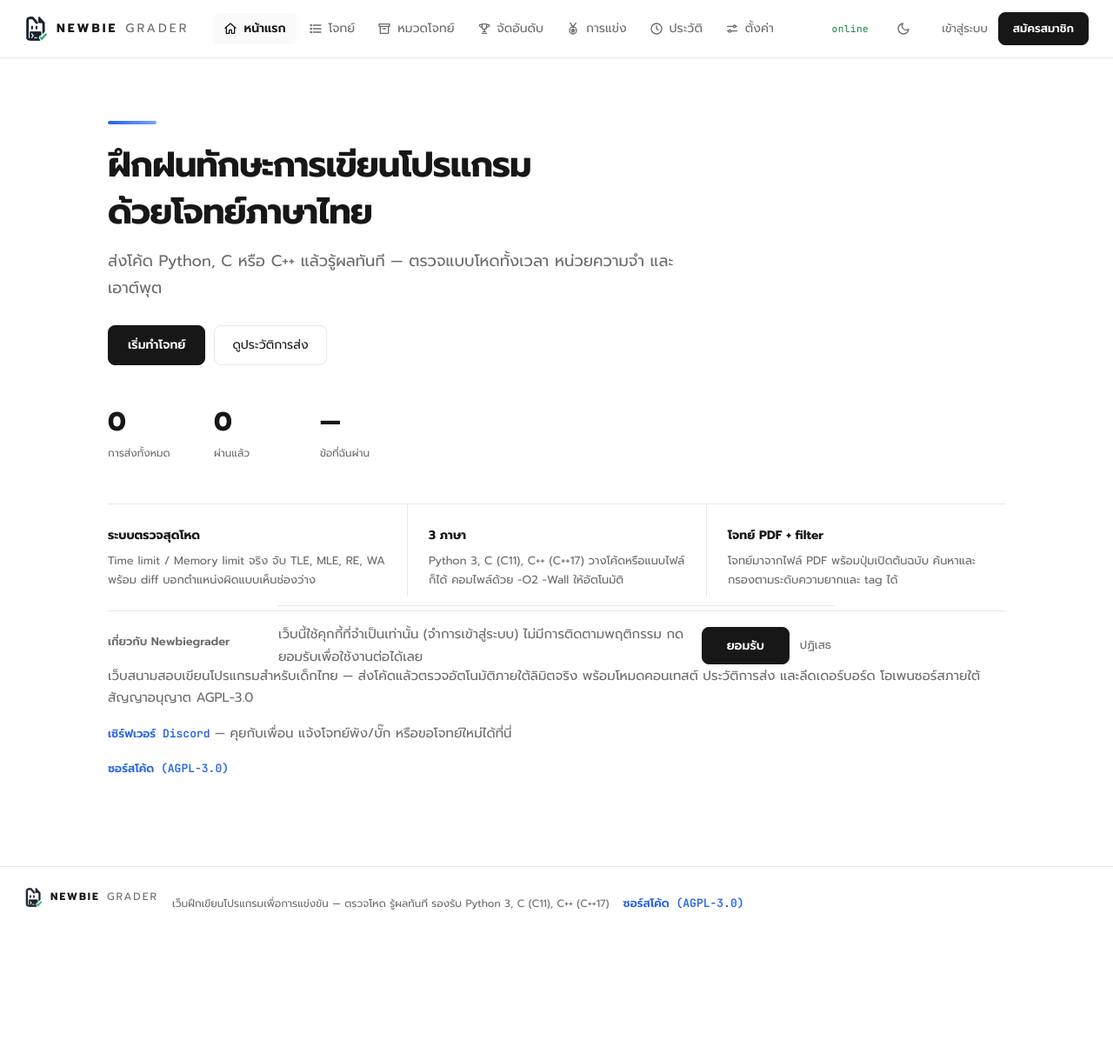
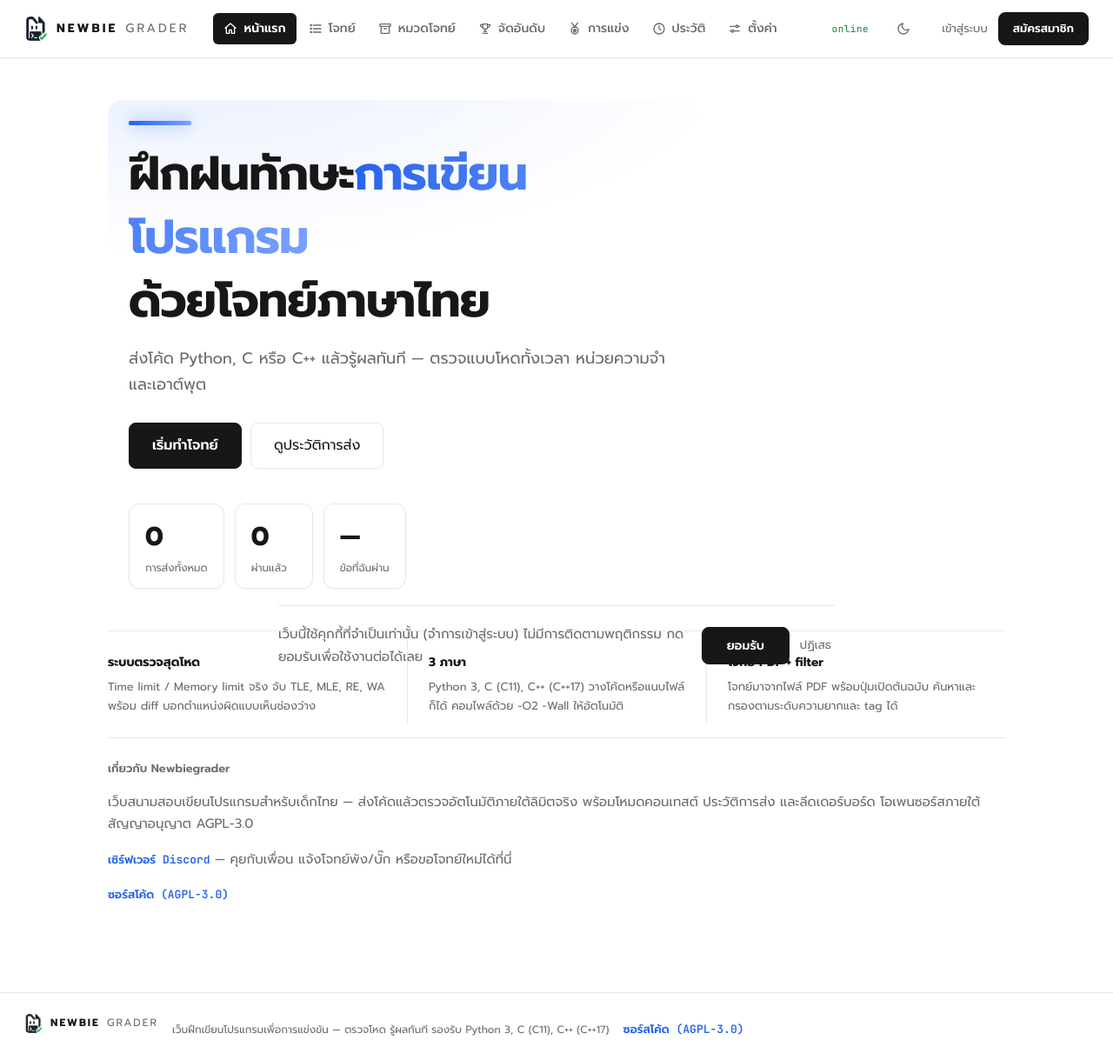
Before and after one commit to n3wbiekkkk/Newbiegrader, a FastAPI app: page / in a window 1280 px wide. Shown: the whole page at 87% size. Before the commit the page ends 1047 px from the top, so only its background shows below. Run offline with FastAPI, Linux system fonts and the light colour scheme; data that the repository does not hold is empty.

Commit message:
Frontend: visual polish pass (hero, nav pill, lift, gradient fills)

```diff
--- a/static/index.html
+++ b/static/index.html
@@ -18,7 +18,7 @@
 <link rel="preconnect" href="https://fonts.googleapis.com">
 <link rel="preconnect" href="https://fonts.gstatic.com" crossorigin>
 <link rel="stylesheet" href="https://fonts.googleapis.com/css2?family=Prompt:wght@400;500;600;700&family=JetBrains+Mono:wght@400;600;700&display=swap">
-<link rel="stylesheet" href="/styles.css?v=14">
+<link rel="stylesheet" href="/styles.css?v=15">
 </head>
 <body>
 <svg width="0" height="0" style="position:absolute" aria-hidden="true">
@@ -72,7 +72,7 @@
   <section id="view-home" class="view">
     <div id="resume-card" class="hidden"></div>
     <div class="hero">
-      <h1>ฝึกฝนทักษะการเขียนโปรแกรม<br>ด้วยโจทย์ภาษาไทย</h1>
+      <h1>ฝึกฝนทักษะ<span class="grad">การเขียนโปรแกรม</span><br>ด้วยโจทย์ภาษาไทย</h1>
       <p class="lede">ส่งโค้ด Python, C หรือ C++ แล้วรู้ผลทันที — ตรวจแบบโหดทั้งเวลา หน่วยความจำ และเอาต์พุต</p>
       <div class="hero-btns">
         <a class="btn-primary" href="#/tasks">เริ่มทำโจทย์</a>
--- a/static/styles.css
+++ b/static/styles.css
@@ -622,3 +622,75 @@ tr.test-row:hover td { background: var(--panel2); }
 
 /* contest join bar (Register / countdown / participants) */
 .join-bar { display: flex; flex-wrap: wrap; align-items: center; gap: 8px; margin: 6px 0 2px; }
+
+/* ================= visual polish (no new colours: tokens only) ============ */
+.hero {
+  background: radial-gradient(640px 220px at 12% -40px,
+    color-mix(in srgb, var(--hero-a) 10%, transparent), transparent);
+  border-radius: var(--r-lg);
+  padding-left: var(--sp-5); padding-right: var(--sp-5);
+}
+.hero h1 { font-size: clamp(30px, 5vw, 54px); }
+.hero h1 .grad {
+  background: linear-gradient(100deg, var(--hero-a), var(--hero-b));
+  -webkit-background-clip: text; background-clip: text; color: transparent;
+}
+.hero::before { width: 72px; height: 5px; box-shadow: 0 0 18px var(--hero-b); }
+.hero-btns .btn-primary, .hero-btns .btn-ghost { padding: 12px 26px; font-size: var(--fs-lg); }
+.stat {
+  background: var(--card); border: 1px solid var(--border); border-radius: var(--r-md);
+  padding: 12px 18px; box-shadow: var(--shadow-sm);
+}
+.stat-strip { gap: 12px; }
+
+/* nav: the active page reads as a solid pill */
+.nav { align-items: center; }
+.nav-link { font-weight: 500; }
+.nav-link:hover { background: var(--panel2); }
+.nav-link.active { background: var(--acc); color: var(--on-acc); font-weight: 600; }
+.topbar { box-shadow: var(--shadow-sm); backdrop-filter: blur(12px) saturate(1.4); }
+
+/* buttons lift instead of fading */
+.btn-primary, .submit-btn, .signup-btn { box-shadow: var(--shadow-sm); }
+.btn-primary:hover, .submit-btn:hover:not(:disabled), .signup-btn:hover {
+  opacity: 1; transform: translateY(-1px); box-shadow: var(--shadow);
+}
+.btn-ghost:hover { border-color: var(--text); transform: translateY(-1px); }
+.google-btn:hover { transform: translateY(-1px); }
+
+/* cards lift on hover */
+.task-card, .archive-card { transition: transform var(--t-fast), box-shadow var(--t-fast), border-color var(--t-fast); }
+.task-card:hover, .archive-card:hover { transform: translateY(-2px); box-shadow: var(--shadow); border-color: var(--dim); }
+
+/* progress fills get a gradient */
+.score-fill, .arch-fill { background: linear-gradient(90deg, var(--link), var(--hero-b)); }
+
+/* tabs: a heavier active rule */
+.tab-btn.active { border-bottom-width: 3px; }
+
+/* inputs: visible focus ring on top of the border change */
+.filterbar input[type="search"]:focus, .settings-row input:focus, .settings-row select:focus,
+.report-row input[type="text"]:focus, #editor:focus, #run-input:focus {
+  box-shadow: 0 0 0 3px var(--sel);
+}
+
+/* countdown badge breathes while a round is live */
+.b-running { animation: pulse 2s ease-in-out infinite; }
+@keyframes pulse { 50% { opacity: .72; } }
+
+/* quiet scrollbars that follow the theme */
+::-webkit-scrollbar { width: 10px; height: 10px; }
+::-webkit-scrollbar-thumb { background: var(--border); border-radius: 6px; border: 2px solid var(--bg); }
+::-webkit-scrollbar-thumb:hover { background: var(--dim); }
+::-webkit-scrollbar-track { background: transparent; }
+
+/* small screens: scrollable nav, stacked cards */
+@media (max-width: 900px) {
+  .topbar { flex-wrap: wrap; gap: 12px; padding: 12px 16px; }
+  .nav { order: 3; flex-basis: 100%; overflow-x: auto; padding-bottom: 2px; }
+  .nav-link { white-space: nowrap; }
+  .health { margin-left: 0; }
+  .tc-side { width: 100%; }
+  .task-card { flex-direction: column; align-items: stretch; }
+  .score-wrap { justify-content: flex-start; }
+}
```
